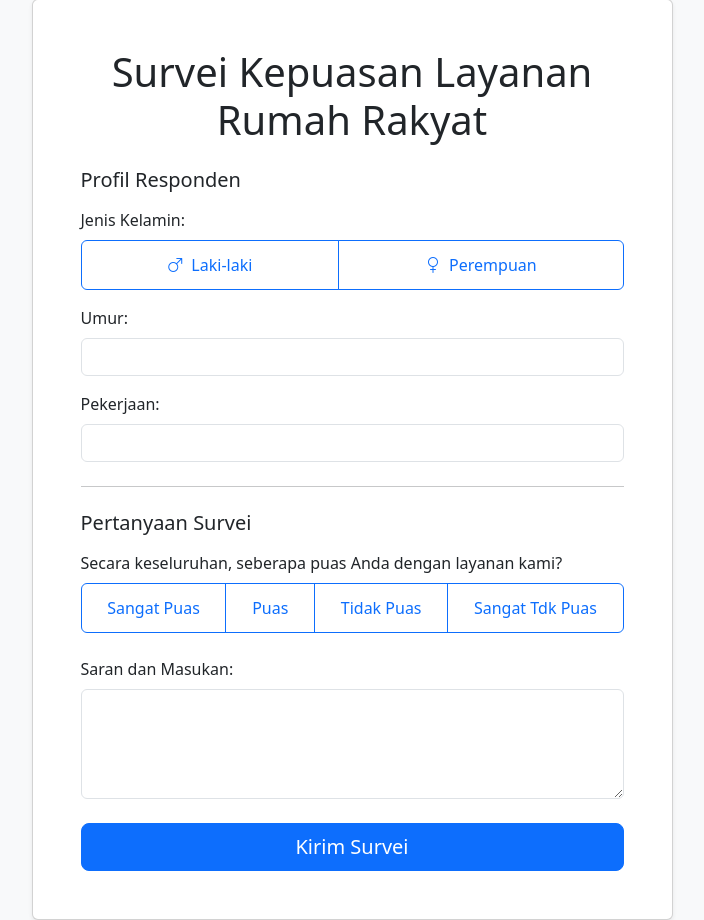
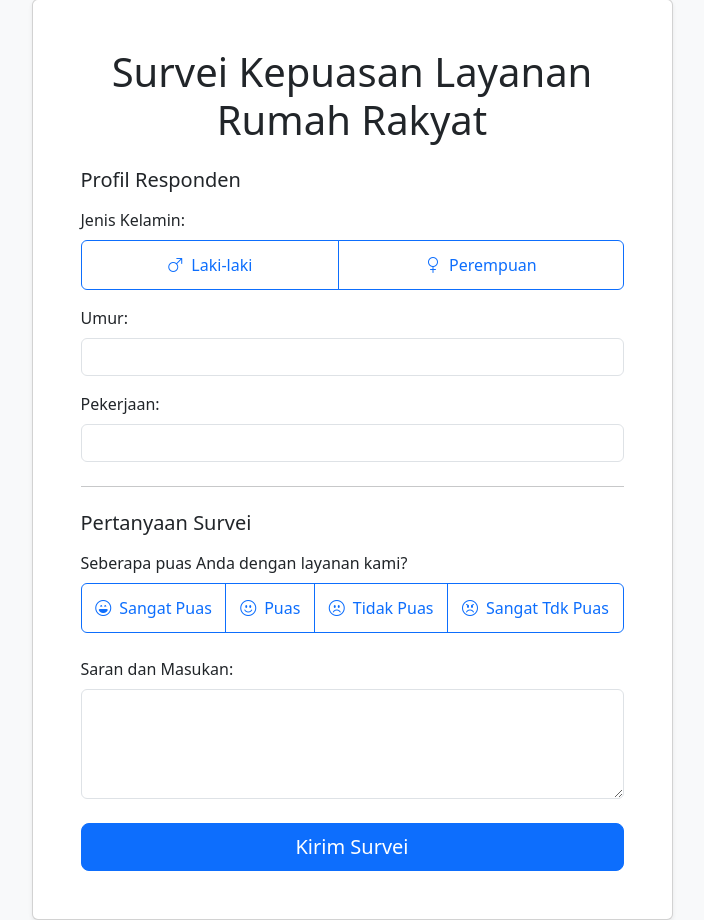
Before and after one commit to refo-labib/aplikasi-survey-rr, a Flask app: page / in a window 1280 px wide. Shown: the part 49-969 px from the top of the page, without its empty margins (288-992 px from the left). Run offline with Flask 3, Linux system fonts and the light colour scheme.

Commit message:
edit tampilan input pertanyaan survey

```diff
--- a/templates/survey.html
+++ b/templates/survey.html
@@ -85,24 +85,35 @@
                             <h3 class="h5 mb-3">Pertanyaan Survei</h3>
 
                             <div class="mb-4">
-                                    <label class="form-label">Secara keseluruhan, seberapa puas Anda dengan layanan kami?</label>
+                                <label class="form-label">Seberapa puas Anda dengan layanan kami?</label>
                                 <div class="btn-group w-100 btn-group-satisfaction" role="group" aria-label="Pilihan Kepuasan">
 
                                     <input type="radio" class="btn-check" name="kepuasan" id="kepuasan4" value="4" autocomplete="off" required>
-                                        <label class="btn btn-outline-primary" for="kepuasan4">Sangat Puas</label>
+                                    <label class="btn btn-outline-primary" for="kepuasan4">
+                                        <i class="bi bi-emoji-laughing"></i>
+                                        Sangat Puas
+                                    </label>
 
                                     <input type="radio" class="btn-check" name="kepuasan" id="kepuasan3" value="3" autocomplete="off">
-                                        <label class="btn btn-outline-primary" for="kepuasan3">Puas</label>
+                                    <label class="btn btn-outline-primary" for="kepuasan3">
+                                        <i class="bi bi-emoji-smile"></i>
+                                        Puas
+                                    </label>
 
                                     <input type="radio" class="btn-check" name="kepuasan" id="kepuasan2" value="2" autocomplete="off">
-                                        <label class="btn btn-outline-primary" for="kepuasan2">Tidak Puas</label>
+                                    <label class="btn btn-outline-primary" for="kepuasan2">
+                                        <i class="bi bi-emoji-frown"></i>
+                                        Tidak Puas
+                                    </label>
 
                                     <input type="radio" class="btn-check" name="kepuasan" id="kepuasan1" value="1" autocomplete="off">
-                                        <label class="btn btn-outline-primary" for="kepuasan1">Sangat Tdk Puas</label>
+                                    <label class="btn btn-outline-primary" for="kepuasan1">
+                                        <i class="bi bi-emoji-angry"></i>
+                                        Sangat Tdk Puas
+                                    </label>
 
                                 </div>
                             </div>
-
                             <div class="mb-4">
                                 <label for="saran" class="form-label">Saran dan Masukan:</label>
                                 <textarea id="saran" name="saran" rows="4" class="form-control"></textarea>
```
Lines whose indentation alone changed are shown as unchanged.
